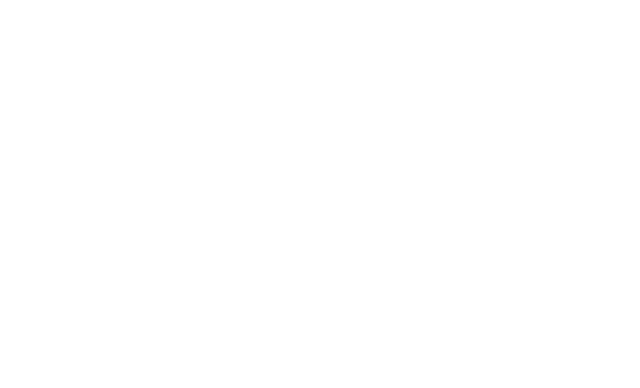
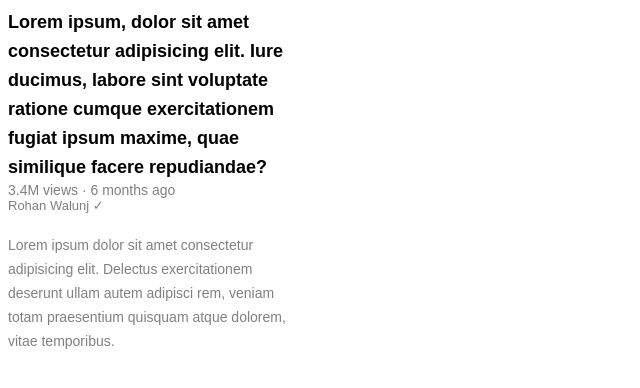
Before and after one commit to rohanwalunj-debuger/mycode, a plain HTML site: page text.html in a window 1280 px wide. Shown: the whole page, without its empty margins (0-640 px from the left). Drawn offline with Linux system fonts and the light colour scheme.

Commit message:
comitted

```diff
--- a/text.html
+++ b/text.html
@@ -1,12 +1,71 @@
 <!DOCTYPE html>
 <html lang="en">
+
 <head>
   <meta charset="UTF-8">
   <meta name="viewport" content="width=device-width, initial-scale=1.0">
   <title>Document</title>
+  <style>
+    /* css specificity  */
+    /* specificity is as follows
+    1. inline css 2. id 3. class 4. universal selector */
+    /* class has higher specificity than element selector (p) */
+    /* The !important rule is used to give the value of a specific property the highest priority. The !important rule will override ALL previous styling rules for that specific property on that element ! The !important keyword is added to the end of a CSS declaration,
+    before the semicolon. */
+     p {
+      font-family: Arial, Helvetica, sans-serif;
+      margin-top: 0;
+      margin-bottom: 0;
+    }
+
+    .video-title {
+
+      font-weight: bold;
+      font-size: 18px;
+      width: 300px;
+      /* border: 1px solid black; */
+      line-height: 29px;
+
+    }
+
+    .video-stats {
+
+      font-size: 14px;
+      color: grey;
+      /* border: 1px solid black; */
+      margin-top: 0px;
+
+    }
+
+    .video-author {
+
+      color: grey;
+      font-size: 13px;
+      margin-bottom: 20px;
+    }
+
+    .video-desc {
+
+      font-size: 14px;
+      color: grey;
+      width: 300px;
+      line-height: 24px;
+      margin-top: 0;
+    }
+  </style>
 </head>
+
 <body>
-  <p></p>
+  <p class="video-title">Lorem ipsum, dolor sit amet consectetur adipisicing elit. Iure ducimus, labore sint voluptate
+    ratione cumque
+    exercitationem fugiat ipsum maxime, quae similique facere repudiandae?
+  </p>
+  <p class="video-stats">3.4M views &#183 6 months ago</p>
+  <p class="video-author">Rohan Walunj &#10003</p>
+  <p class="video-desc">Lorem ipsum dolor sit amet consectetur adipisicing elit. Delectus exercitationem deserunt ullam
+    autem adipisci rem,
+    veniam totam praesentium quisquam atque dolorem, vitae temporibus.</p>
 
 </body>
+
 </html>
```
